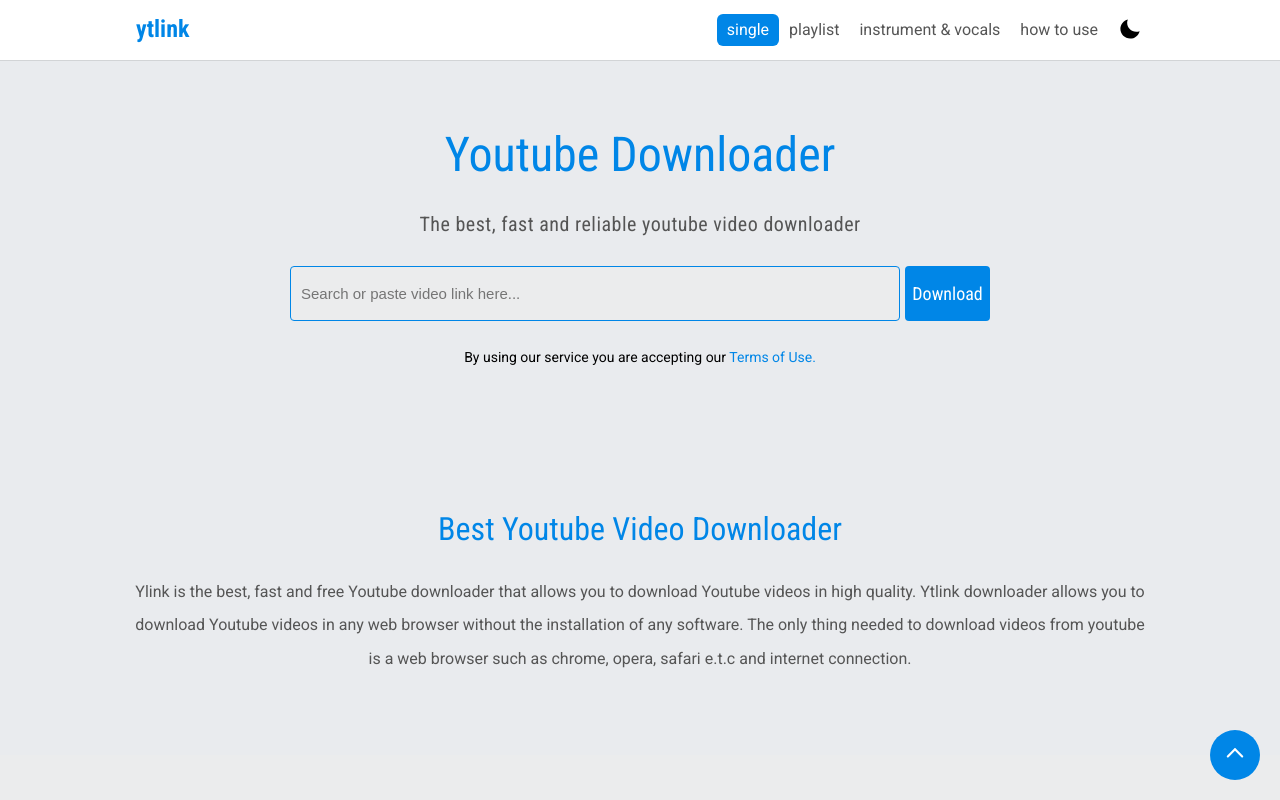
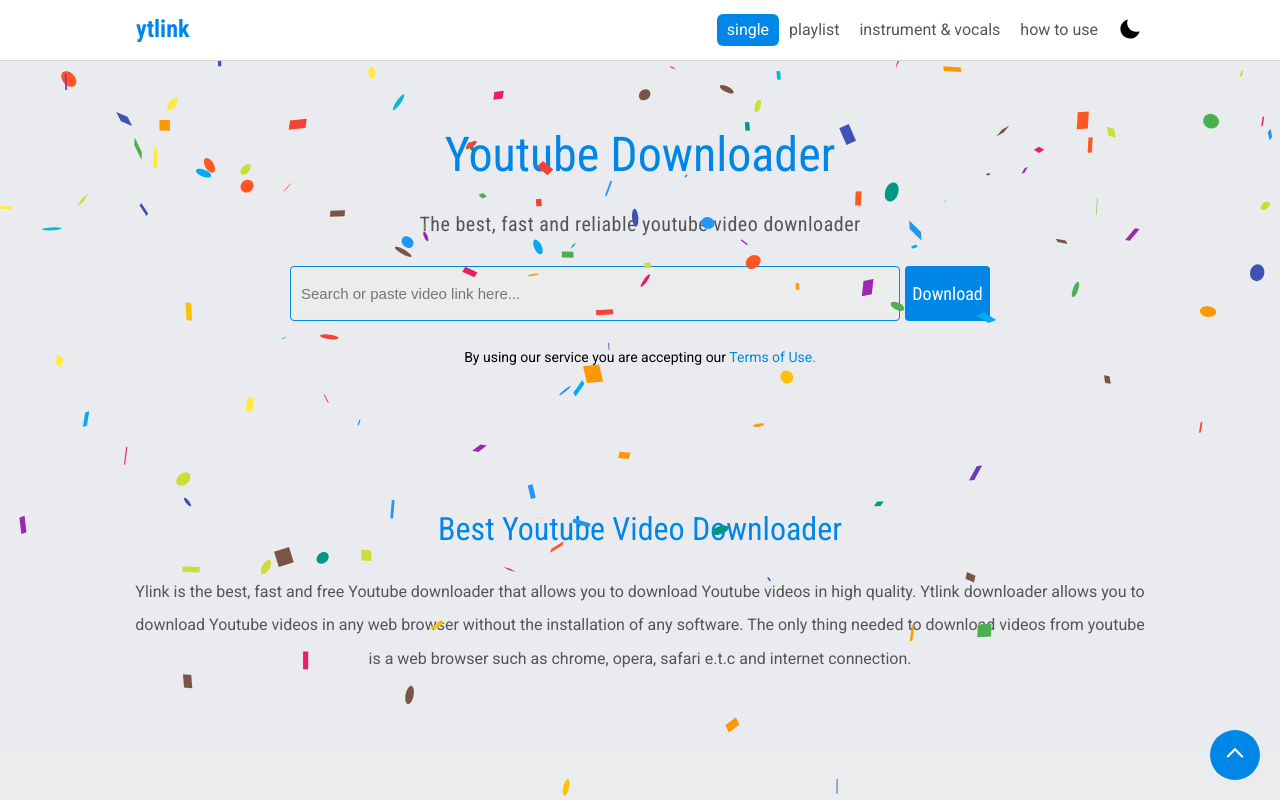
Before and after one commit to princemdavi/next-ytlink, a Next.js app: page / in a window 1280 px wide. Shown: the top 800 px of the page. Built offline with nearby package versions, Linux system fonts and the light colour scheme.

Commit message:
added confetti animation effect

```diff
--- a/pages/index.js
+++ b/pages/index.js
@@ -26,7 +26,7 @@
     setMounted(true);
     setTimeout(() => {
       setShowConfetti(false);
-    }, 5000);
+    }, 20000);
   }, []);
 
   if (!mounted) {
```
